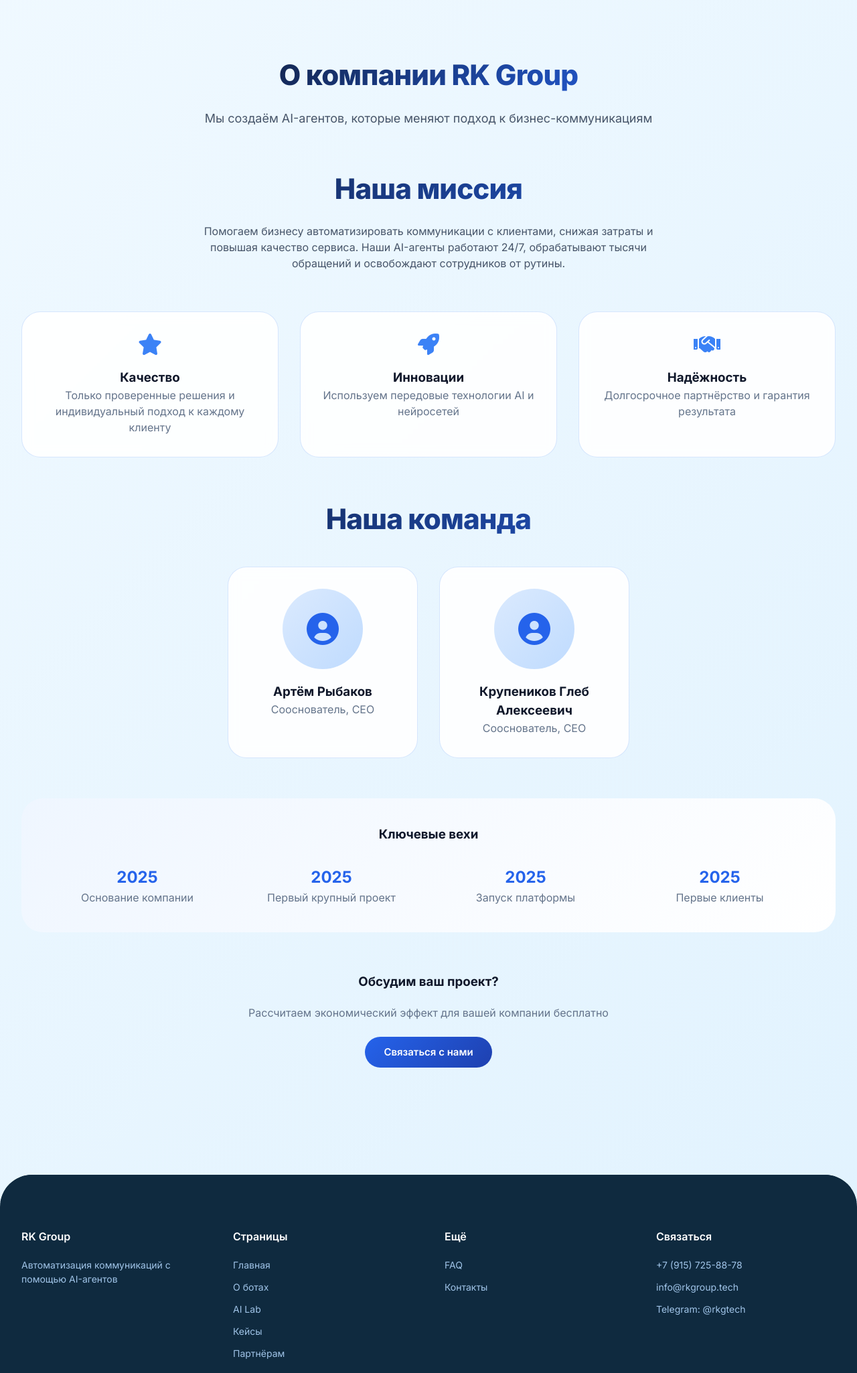
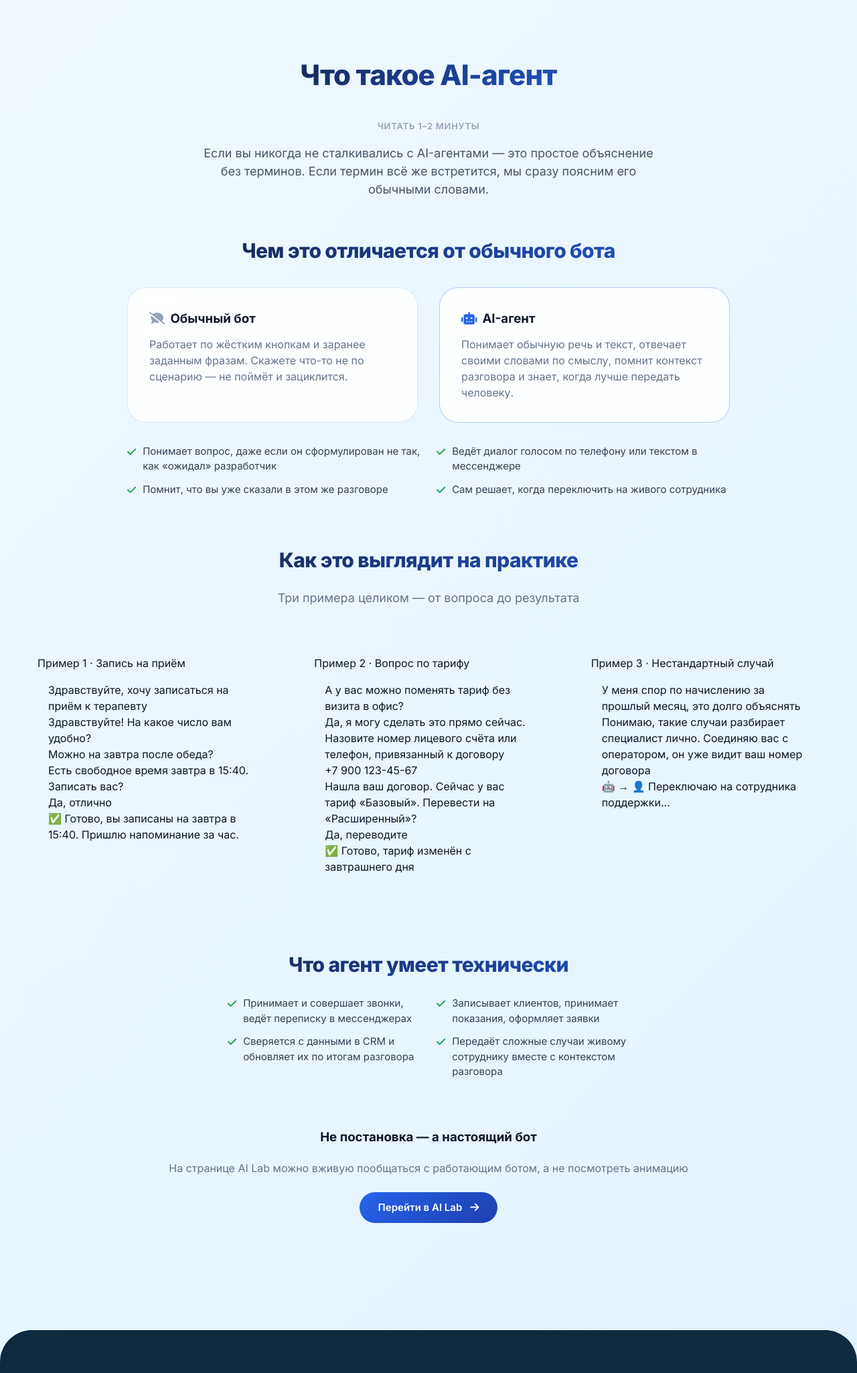
Before and after one commit to krupa1007gl/rkgroup_site, a Django app: page /about/ in a window 1280 px wide. Shown: the part 118-2168 px from the top of the page at 67% size. Run offline with Django 5.2, Linux system fonts and the light colour scheme; data comes from the database, SQL or seed files in the repository.

Commit message:
Страница «О ботах»: заменить контент "О компании" на объяснение AI-агента
Раньше main:about показывал команду/миссию компании — этого нет в
концепции. Новый контент по Части 3 концепции: честная оценка
времени чтения, сравнение "обычный бот vs AI-агент", три полных
примера диалогов (запись на приём, смена тарифа, эскалация на
оператора) в стиле переписки в мессенджере, список технических
возможностей, CTA на AI Lab. Простой язык без терминов.

Также поправлен hero на Главной: убран white-space:nowrap,
оставшийся от анимации печатной машинки коротких слов — с новым
статичным текстом hero он обрезал заголовок.

```diff
--- a/rkgroup_site/static/css/about.css
+++ b/rkgroup_site/static/css/about.css
@@ -1,4 +1,4 @@
-/* static/css/about.css - Стили для страницы "О нас" */
+/* static/css/about.css — стили для страницы "О ботах" */
 
 .about-container {
     max-width: 800px;
@@ -6,50 +6,63 @@
     text-align: center;
 }
 
-.team-grid {
+.reading-time {
+    display: inline-block;
+    margin-top: 16px;
+    color: #94a3b8;
+    font-size: 13px;
+    font-weight: 600;
+    text-transform: uppercase;
+    letter-spacing: 0.06em;
+}
+
+.about-points {
+    list-style: none;
+    padding: 0;
+    margin-top: 32px;
     display: grid;
     grid-template-columns: repeat(2, 1fr);
-    gap: 32px;
-    max-width: 600px;
-    margin: 40px auto 0;
+    gap: 12px 24px;
+    max-width: 900px;
+    margin-left: auto;
+    margin-right: auto;
 }
 
-.team-card {
-    text-align: center;
+.about-points li {
+    color: #334155;
+    font-size: 15px;
+    display: flex;
+    align-items: flex-start;
+    gap: 10px;
 }
 
-.team-photo {
-    width: 120px;
-    height: 120px;
-    background: linear-gradient(135deg, #dbeafe, #bfdbfe);
-    border-radius: 60px;
-    margin: 0 auto 20px;
-    display: flex;
-    align-items: center;
-    justify-content: center;
-    font-size: 48px;
-    color: #2563eb;
+.about-points li i {
+    color: #16a34a;
+    margin-top: 4px;
 }
 
-.timeline-grid {
+.example-dialogs {
     display: grid;
-    grid-template-columns: repeat(4, 1fr);
+    grid-template-columns: repeat(3, 1fr);
     gap: 24px;
-    margin-top: 32px;
+    margin-top: 40px;
+    align-items: start;
 }
 
-.timeline-year {
-    font-size: 24px;
-    font-weight: 700;
-    color: #2563eb;
+.example-dialog {
+    max-width: none;
+    padding: 24px;
 }
 
-@media (max-width: 768px) {
-    .team-grid {
+.example-dialog .mockup-chat {
+    padding: 16px;
+}
+
+@media (max-width: 1024px) {
+    .example-dialogs {
         grid-template-columns: 1fr;
     }
-
-    .timeline-grid {
-        grid-template-columns: repeat(2, 1fr);
+    .about-points {
+        grid-template-columns: 1fr;
     }
 }
--- a/rkgroup_site/static/css/home.css
+++ b/rkgroup_site/static/css/home.css
@@ -39,7 +39,6 @@
     color: transparent;
     display: block;
     min-height: 1.2em;
-    white-space: nowrap;
 }
 
 .hero p {
--- a/rkgroup_site/templates/main/about.html
+++ b/rkgroup_site/templates/main/about.html
@@ -1,7 +1,7 @@
 {% extends 'base.html' %}
 {% load static %}
 
-{% block title %}О компании RK Group{% endblock %}
+{% block title %}О ботах | RK Group{% endblock %}
 
 {% block extra_css %}
 <link rel="stylesheet" href="{% static 'css/about.css' %}">
@@ -11,73 +11,95 @@
 <section class="section">
     <div class="container">
         <div class="about-container">
-            <h1 class="section-title">О компании RK Group</h1>
-            <p style="font-size: 18px; color: #475569; margin-top: 16px;">Мы создаём AI-агентов, которые меняют подход к бизнес-коммуникациям</p>
+            <h1 class="section-title">Что такое AI-агент</h1>
+            <p class="reading-time">Читать 1–2 минуты</p>
+            <p style="font-size: 18px; color: #475569; max-width: 700px; margin: 16px auto 0;">
+                Если вы никогда не сталкивались с AI-агентами — это простое объяснение
+                без терминов. Если термин всё же встретится, мы сразу поясним его
+                обычными словами.
+            </p>
         </div>
 
-        <div style="margin: 60px 0;">
-            <h2 class="section-title" style="text-align: center;">Наша миссия</h2>
-            <p style="text-align: center; color: #475569; max-width: 700px; margin: 0 auto;">Помогаем бизнесу автоматизировать коммуникации с клиентами, снижая затраты и повышая качество сервиса. Наши AI-агенты работают 24/7, обрабатывают тысячи обращений и освобождают сотрудников от рутины.</p>
+        <div style="margin: 56px 0;">
+            <h2 class="section-title" style="text-align: center; font-size: 30px;">Чем это отличается от обычного бота</h2>
+            <div class="grid-2" style="margin-top: 32px; max-width: 900px; margin-left: auto; margin-right: auto;">
+                <div class="card">
+                    <h3><i class="fas fa-comment-slash" style="color: #94a3b8; margin-right: 8px;"></i>Обычный бот</h3>
+                    <p style="color: #64748b; margin-top: 12px;">Работает по жёстким кнопкам и заранее заданным фразам. Скажете что-то не по сценарию — не поймёт и зациклится.</p>
+                </div>
+                <div class="card" style="border-color: rgba(59, 130, 246, 0.4);">
+                    <h3><i class="fas fa-robot" style="color: #2563eb; margin-right: 8px;"></i>AI-агент</h3>
+                    <p style="color: #64748b; margin-top: 12px;">Понимает обычную речь и текст, отвечает своими словами по смыслу, помнит контекст разговора и знает, когда лучше передать человеку.</p>
+                </div>
+            </div>
+            <ul class="about-points">
+                <li><i class="fas fa-check"></i> Понимает вопрос, даже если он сформулирован не так, как «ожидал» разработчик</li>
+                <li><i class="fas fa-check"></i> Ведёт диалог голосом по телефону или текстом в мессенджере</li>
+                <li><i class="fas fa-check"></i> Помнит, что вы уже сказали в этом же разговоре</li>
+                <li><i class="fas fa-check"></i> Сам решает, когда переключить на живого сотрудника</li>
+            </ul>
         </div>
 
-        <div class="grid-3" style="margin: 60px 0;">
-            <div class="card" style="text-align: center;">
-                <i class="fas fa-star" style="font-size: 32px; color: #3b82f6; margin-bottom: 20px;"></i>
-                <h3>Качество</h3>
-                <p style="color: #64748b;">Только проверенные решения и индивидуальный подход к каждому клиенту</p>
+        <div style="margin: 72px 0;">
+            <h2 class="section-title" style="text-align: center; font-size: 30px;">Как это выглядит на практике</h2>
+            <p class="section-subtitle">Три примера целиком — от вопроса до результата</p>
+
+            <div class="example-dialogs">
+                <div class="ui-mockup example-dialog">
+                    <div class="mockup-header">
+                        <span class="mockup-title">Пример 1 · Запись на приём</span>
                     </div>
-            <div class="card" style="text-align: center;">
-                <i class="fas fa-rocket" style="font-size: 32px; color: #3b82f6; margin-bottom: 20px;"></i>
-                <h3>Инновации</h3>
-                <p style="color: #64748b;">Используем передовые технологии AI и нейросетей</p>
-            </div>
-            <div class="card" style="text-align: center;">
-                <i class="fas fa-handshake" style="font-size: 32px; color: #3b82f6; margin-bottom: 20px;"></i>
-                <h3>Надёжность</h3>
-                <p style="color: #64748b;">Долгосрочное партнёрство и гарантия результата</p>
+                    <div class="mockup-chat">
+                        <div class="chat-message user"><div class="chat-bubble user">Здравствуйте, хочу записаться на приём к терапевту</div></div>
+                        <div class="chat-message ai"><div class="chat-bubble ai">Здравствуйте! На какое число вам удобно?</div></div>
+                        <div class="chat-message user"><div class="chat-bubble user">Можно на завтра после обеда?</div></div>
+                        <div class="chat-message ai"><div class="chat-bubble ai">Есть свободное время завтра в 15:40. Записать вас?</div></div>
+                        <div class="chat-message user"><div class="chat-bubble user">Да, отлично</div></div>
+                        <div class="chat-message ai"><div class="chat-bubble ai">✅ Готово, вы записаны на завтра в 15:40. Пришлю напоминание за час.</div></div>
                     </div>
                 </div>
 
-        <h2 class="section-title" style="text-align: center;">Наша команда</h2>
-        <div class="team-grid">
-            <div class="team-card card">
-                <div class="team-photo"><i class="fas fa-user-circle"></i></div>
-                <h3>Артём Рыбаков</h3>
-                <p style="color: #64748b;">Сооснователь, CEO</p>
+                <div class="ui-mockup example-dialog">
+                    <div class="mockup-header">
+                        <span class="mockup-title">Пример 2 · Вопрос по тарифу</span>
                     </div>
-            <div class="team-card card">
-                <div class="team-photo"><i class="fas fa-user-circle"></i></div>
-                <h3>Крупеников Глеб Алексеевич</h3>
-                <p style="color: #64748b;">Сооснователь, CEO</p>
+                    <div class="mockup-chat">
+                        <div class="chat-message user"><div class="chat-bubble user">А у вас можно поменять тариф без визита в офис?</div></div>
+                        <div class="chat-message ai"><div class="chat-bubble ai">Да, я могу сделать это прямо сейчас. Назовите номер лицевого счёта или телефон, привязанный к договору</div></div>
+                        <div class="chat-message user"><div class="chat-bubble user">+7 900 123-45-67</div></div>
+                        <div class="chat-message ai"><div class="chat-bubble ai">Нашла ваш договор. Сейчас у вас тариф «Базовый». Перевести на «Расширенный»?</div></div>
+                        <div class="chat-message user"><div class="chat-bubble user">Да, переводите</div></div>
+                        <div class="chat-message ai"><div class="chat-bubble ai">✅ Готово, тариф изменён с завтрашнего дня</div></div>
                     </div>
                 </div>
 
-        <div style="margin-top: 60px; padding: 40px; background: linear-gradient(135deg, #eff6ff, #ffffff); border-radius: 32px;">
-            <h3 style="text-align: center; margin-bottom: 32px;">Ключевые вехи</h3>
-            <div class="timeline-grid">
-                <div style="text-align: center;">
-                    <div class="timeline-year">2025</div>
-                    <div style="color: #64748b;">Основание компании</div>
+                <div class="ui-mockup example-dialog">
+                    <div class="mockup-header">
+                        <span class="mockup-title">Пример 3 · Нестандартный случай</span>
                     </div>
-                <div style="text-align: center;">
-                    <div class="timeline-year">2025</div>
-                    <div style="color: #64748b;">Первый крупный проект</div>
+                    <div class="mockup-chat">
+                        <div class="chat-message user"><div class="chat-bubble user">У меня спор по начислению за прошлый месяц, это долго объяснять</div></div>
+                        <div class="chat-message ai"><div class="chat-bubble ai">Понимаю, такие случаи разбирает специалист лично. Соединяю вас с оператором, он уже видит ваш номер договора</div></div>
+                        <div class="chat-message ai"><div class="chat-bubble ai">🤖 → 👤 Переключаю на сотрудника поддержки...</div></div>
                     </div>
-                <div style="text-align: center;">
-                    <div class="timeline-year">2025</div>
-                    <div style="color: #64748b;">Запуск платформы</div>
-                </div>
-                <div style="text-align: center;">
-                    <div class="timeline-year">2025</div>
-                    <div style="color: #64748b;">Первые клиенты</div>
                 </div>
             </div>
         </div>
 
+        <div style="margin: 72px 0; text-align: center;">
+            <h2 class="section-title" style="font-size: 30px;">Что агент умеет технически</h2>
+            <ul class="about-points" style="max-width: 600px; margin: 24px auto 0; text-align: left;">
+                <li><i class="fas fa-check"></i> Принимает и совершает звонки, ведёт переписку в мессенджерах</li>
+                <li><i class="fas fa-check"></i> Записывает клиентов, принимает показания, оформляет заявки</li>
+                <li><i class="fas fa-check"></i> Сверяется с данными в CRM и обновляет их по итогам разговора</li>
+                <li><i class="fas fa-check"></i> Передаёт сложные случаи живому сотруднику вместе с контекстом разговора</li>
+            </ul>
+        </div>
+
         <div style="margin-top: 60px; text-align: center;">
-            <h3 style="margin-bottom: 20px;">Обсудим ваш проект?</h3>
-            <p style="color: #64748b; margin-bottom: 24px;">Рассчитаем экономический эффект для вашей компании бесплатно</p>
-            <a href="{% url 'main:contact' %}" class="btn">Связаться с нами</a>
+            <h3 style="margin-bottom: 20px;">Не постановка — а настоящий бот</h3>
+            <p style="color: #64748b; margin-bottom: 24px;">На странице AI Lab можно вживую пообщаться с работающим ботом, а не посмотреть анимацию</p>
+            <a href="{% url 'ailab:page' %}" class="btn">Перейти в AI Lab <i class="fas fa-arrow-right"></i></a>
         </div>
     </div>
 </section>
```
Lines whose indentation alone changed are shown as unchanged.
